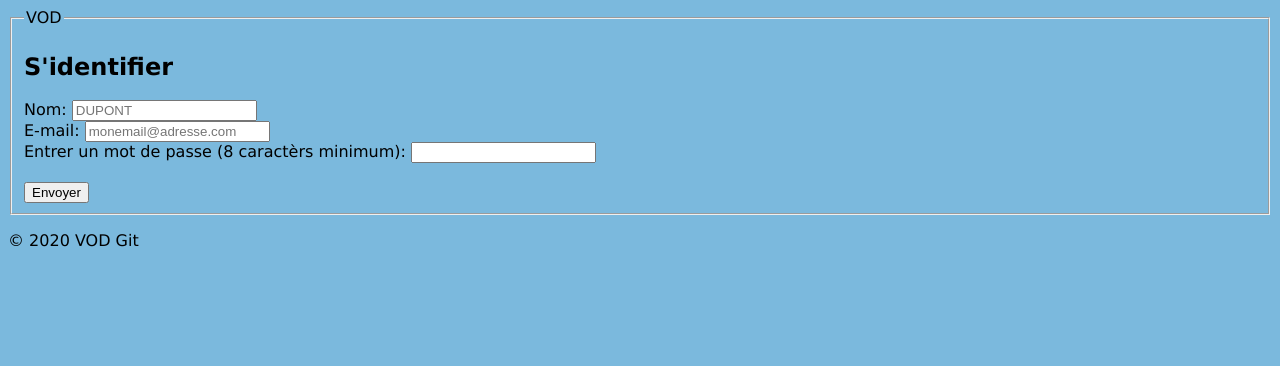
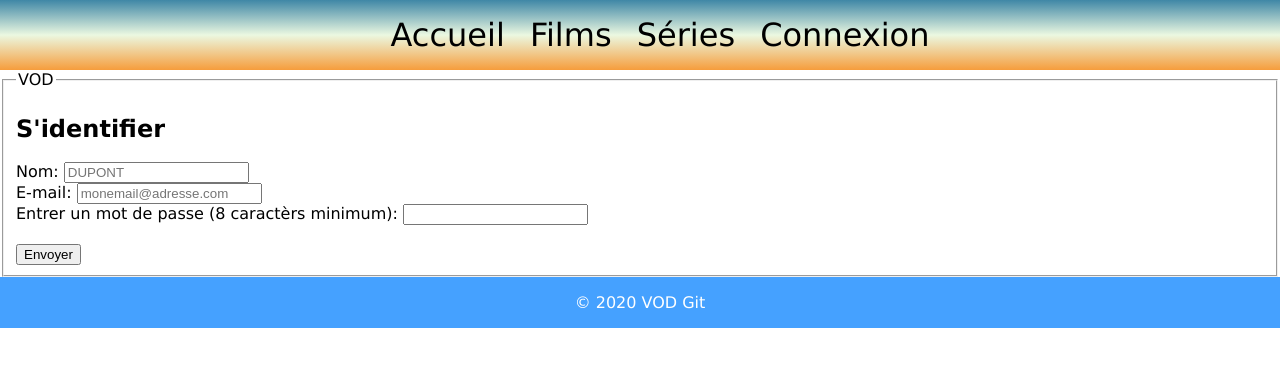
Before and after one commit to Elodie-dev/tp-git-html-css, a plain HTML site: page identification.html in a window 1280 px wide. Shown: the top 366 px of the page. Drawn offline with Linux system fonts and the light colour scheme.

Commit message:
add link page 2

```diff
--- a/css/style.css
+++ b/css/style.css
@@ -3,7 +3,7 @@ body
 {
     padding: 0;
     margin: 0;
-    min-height: 500vh;
+    min-height: 200vh;
     font-family: Verdana, Geneva, Tahoma, sans-serif;
 }
 header
@@ -26,6 +26,11 @@ nav li
     list-style: none;
     padding: 10px;
     font-size: 2em;
+}
+nav a
+{
+    text-decoration: none;
+    color: black;
 }
 
 
--- a/identification.html
+++ b/identification.html
@@ -3,10 +3,21 @@
 <head>
     <meta charset="UTF-8">
     <meta name="viewport" content="width=device-width, initial-scale=1.0">
-    <link rel="stylesheet" href="./css/style2.css">
+    <link rel="stylesheet" href="./css/style.css">
     <title>Identifier</title>
 </head>
 <body>
+    <header>
+        <i class="fas fa-film fa-5x"></i>
+        <nav>
+            <ul>
+                <li>Accueil</li>
+                <li>Films</li>
+                <li>Séries</li>
+                <a href="./identification.html"><li>Connexion</li></a>
+            </ul>
+        </nav>
+    </header>
     <fieldset id="com">
         <legend> VOD</legend>
         <h2>S'identifier</h2>
```
Also changed, not shown: index.html (+2 -2 lines).
